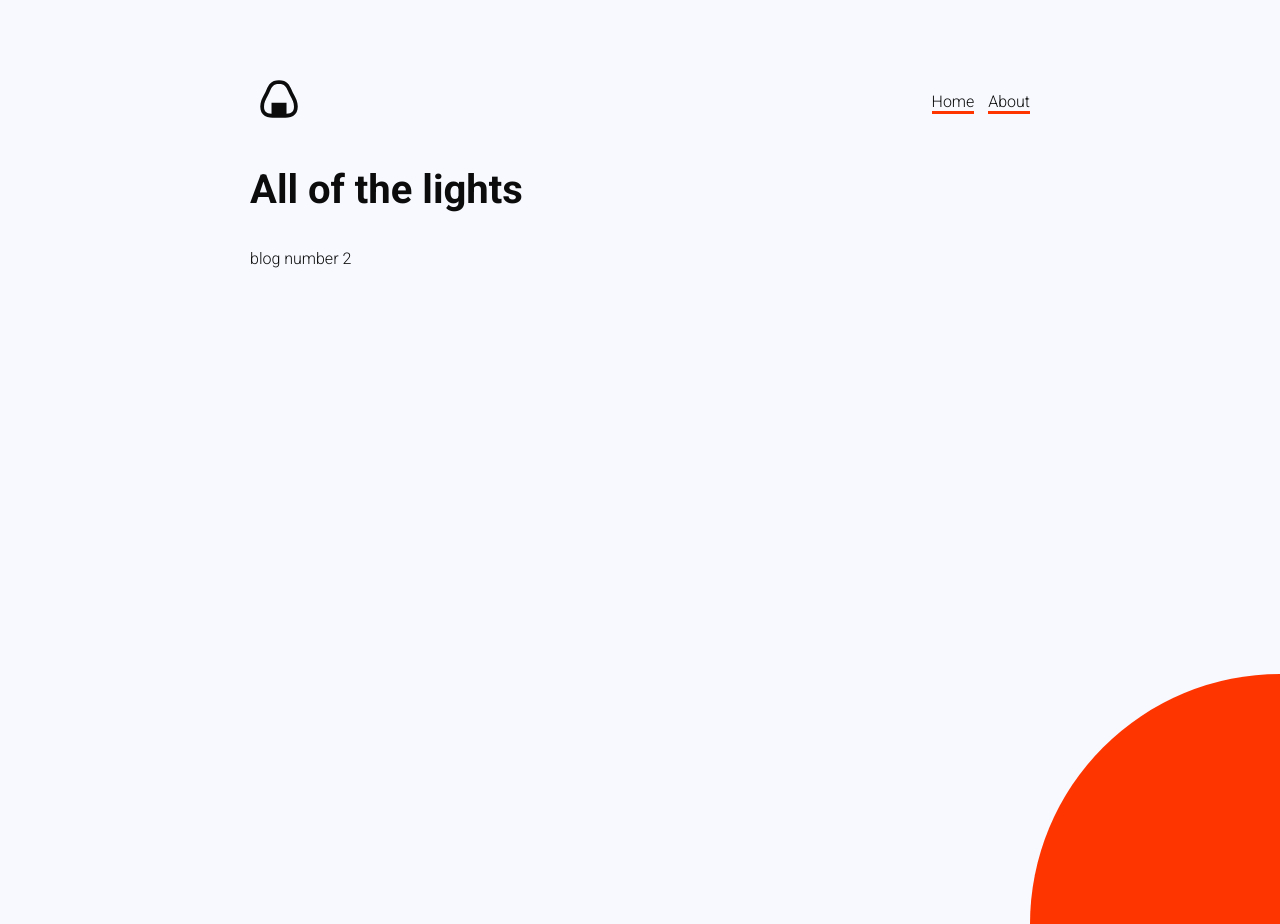
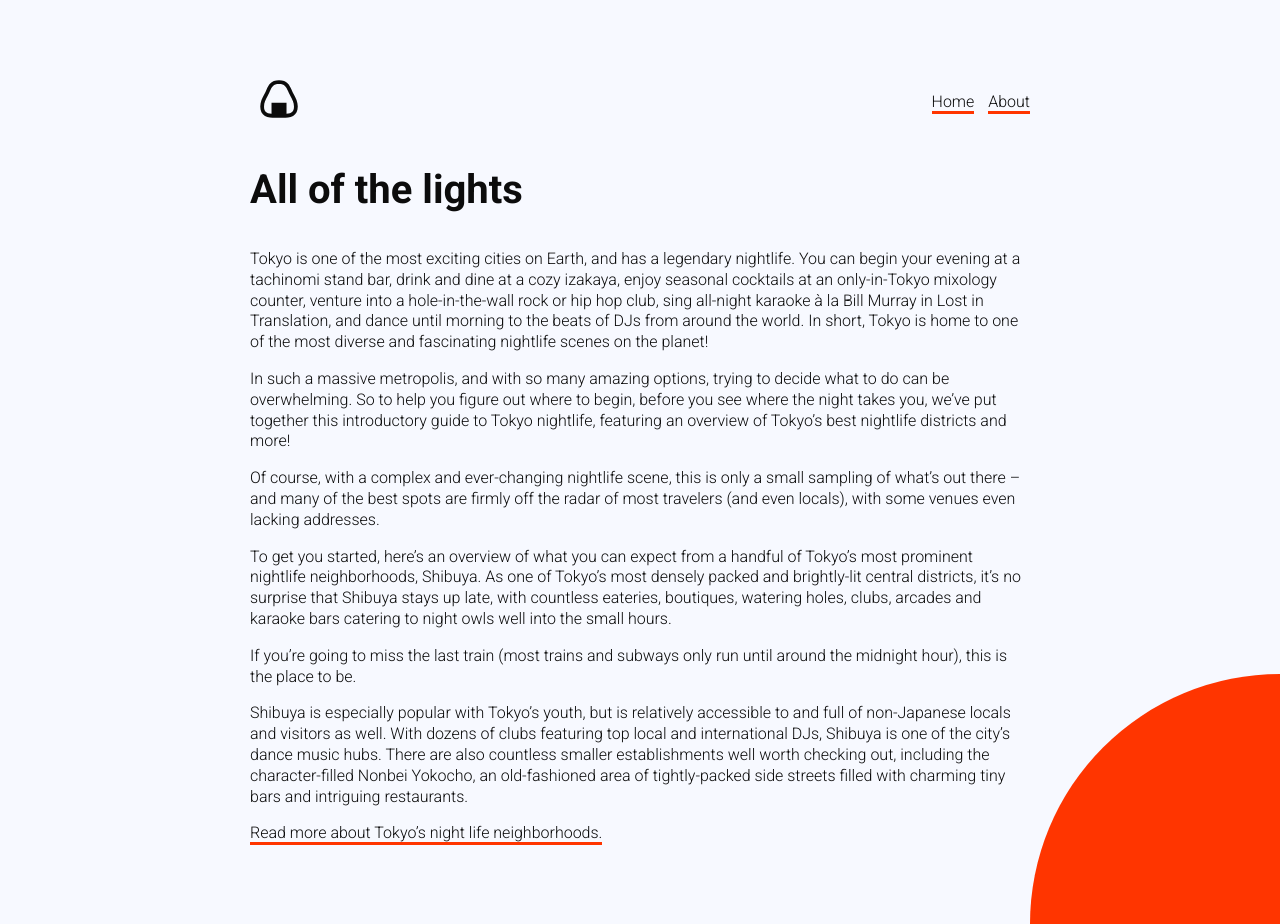
Before and after one commit to MichaelaSBrown-Earnest/anightinjapan, a Jekyll site: the page built from _posts/2019-03-11-new-post.md, in a window 1280 px wide and 924 px high. Built offline with Jekyll 4.4.1, drawn with Linux system fonts in a browser that asks for light colours.

Commit message:
Updated New Post

```diff
--- a/_posts/2019-03-11-new-post.md
+++ b/_posts/2019-03-11-new-post.md
@@ -5,4 +5,16 @@
   red-light entertainment and the infamous Robot Restaurant.
 ---
 
-blog number 2
+Tokyo is one of the most exciting cities on Earth, and has a legendary nightlife. You can begin your evening at a tachinomi stand bar, drink and dine at a cozy izakaya, enjoy seasonal cocktails at an only-in-Tokyo mixology counter, venture into a hole-in-the-wall rock or hip hop club, sing all-night karaoke à la Bill Murray in Lost in Translation, and dance until morning to the beats of DJs from around the world. In short, Tokyo is home to one of the most diverse and fascinating nightlife scenes on the planet!
+
+In such a massive metropolis, and with so many amazing options, trying to decide what to do can be overwhelming. So to help you figure out where to begin, before you see where the night takes you, we’ve put together this introductory guide to Tokyo nightlife, featuring an overview of Tokyo’s best nightlife districts and more!
+
+Of course, with a complex and ever-changing nightlife scene, this is only a small sampling of what’s out there – and many of the best spots are firmly off the radar of most travelers (and even locals), with some venues even lacking addresses.
+
+To get you started, here’s an overview of what you can expect from a handful of Tokyo’s most prominent nightlife neighborhoods, Shibuya. As one of Tokyo’s most densely packed and brightly-lit central districts, it’s no surprise that Shibuya stays up late, with countless eateries, boutiques, watering holes, clubs, arcades and karaoke bars catering to night owls well into the small hours.
+
+If you’re going to miss the last train (most trains and subways only run until around the midnight hour), this is the place to be.
+
+Shibuya is especially popular with Tokyo’s youth, but is relatively accessible to and full of non-Japanese locals and visitors as well. With dozens of clubs featuring top local and international DJs, Shibuya is one of the city’s dance music hubs. There are also countless smaller establishments well worth checking out, including the character-filled Nonbei Yokocho, an old-fashioned area of tightly-packed side streets filled with charming tiny bars and intriguing restaurants.
+
+[Read more about Tokyo’s night life neighborhoods.](https://boutiquejapan.com/tokyo-nightlife-guide/)
```
